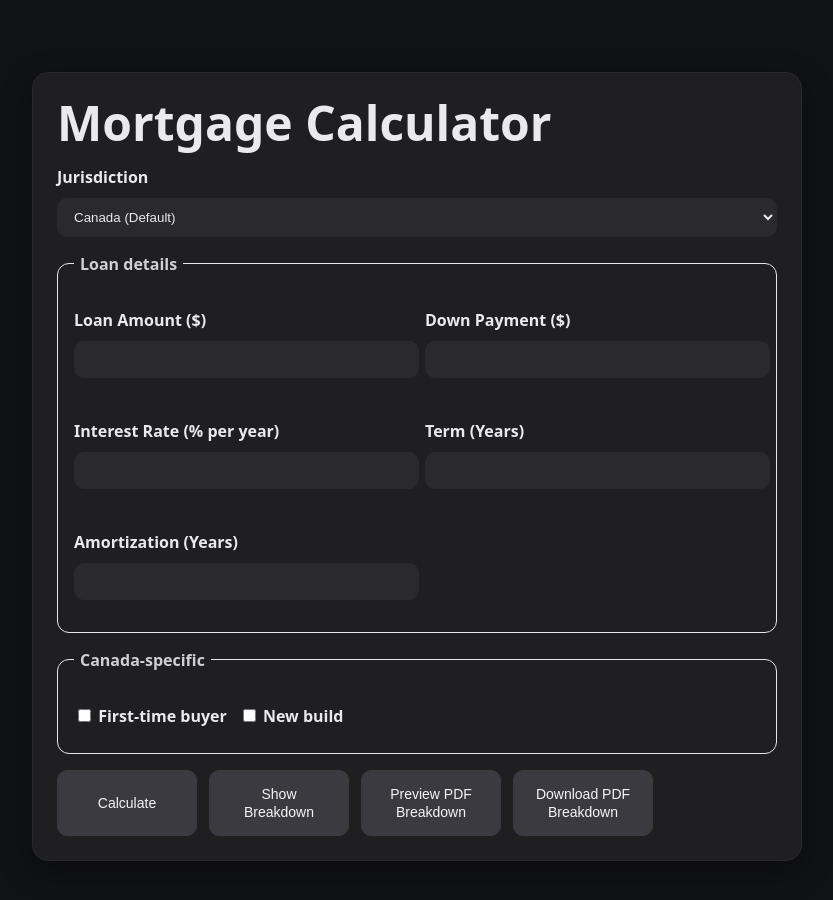
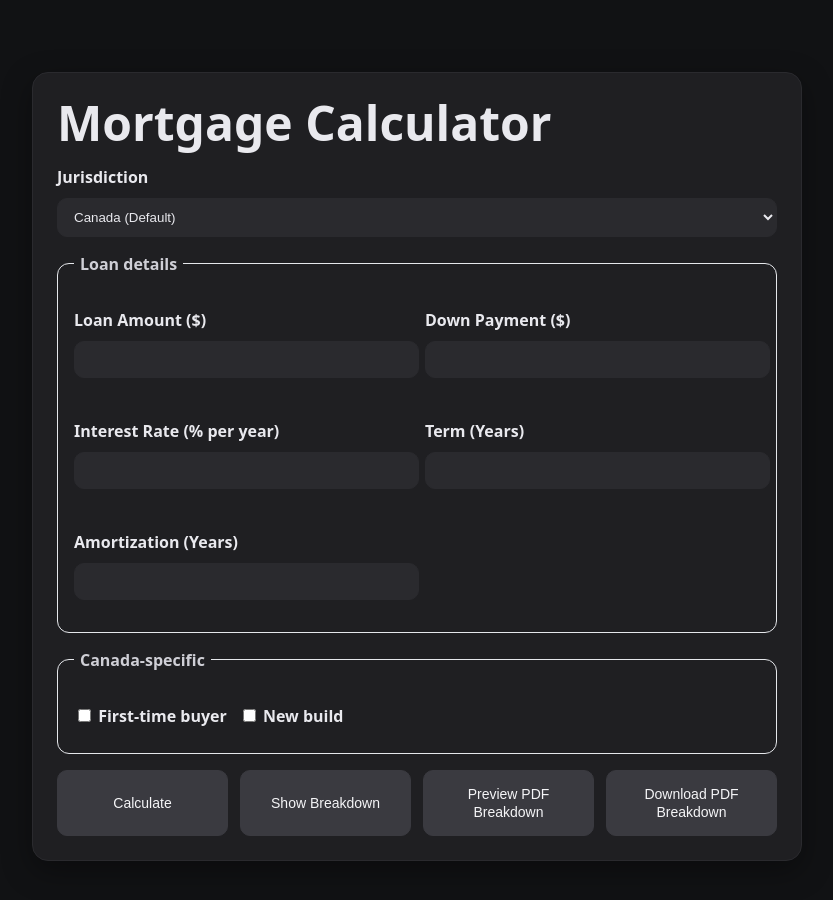
Before and after one commit to mwm13-beep/mortage-calculator, a React (Vite) app: page / in a window 1280 px wide. Shown: the top 900 px of the page, without its empty margins (223-1056 px from the left). Built offline with nearby package versions, Linux system fonts and the light colour scheme.

Commit message:
cleaning up buttons

```diff
--- a/src/index.css
+++ b/src/index.css
@@ -77,7 +77,7 @@ label {
   justify-content: center;
   text-align: center;
 
-  width: 140px;                /* pick a width that looks good in your layout */
+  width: 220px;                /* pick a width that looks good in your layout */
   min-height: 66px;            /* forces them all to be the same height */
   padding: 12px 16px;
 
```
